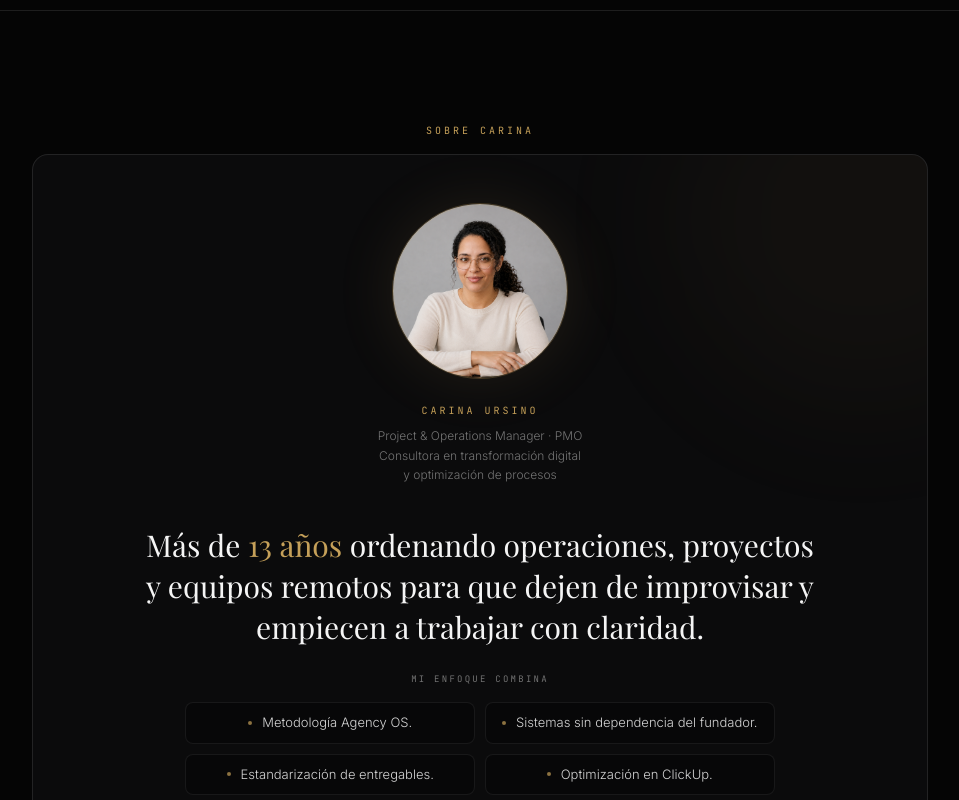
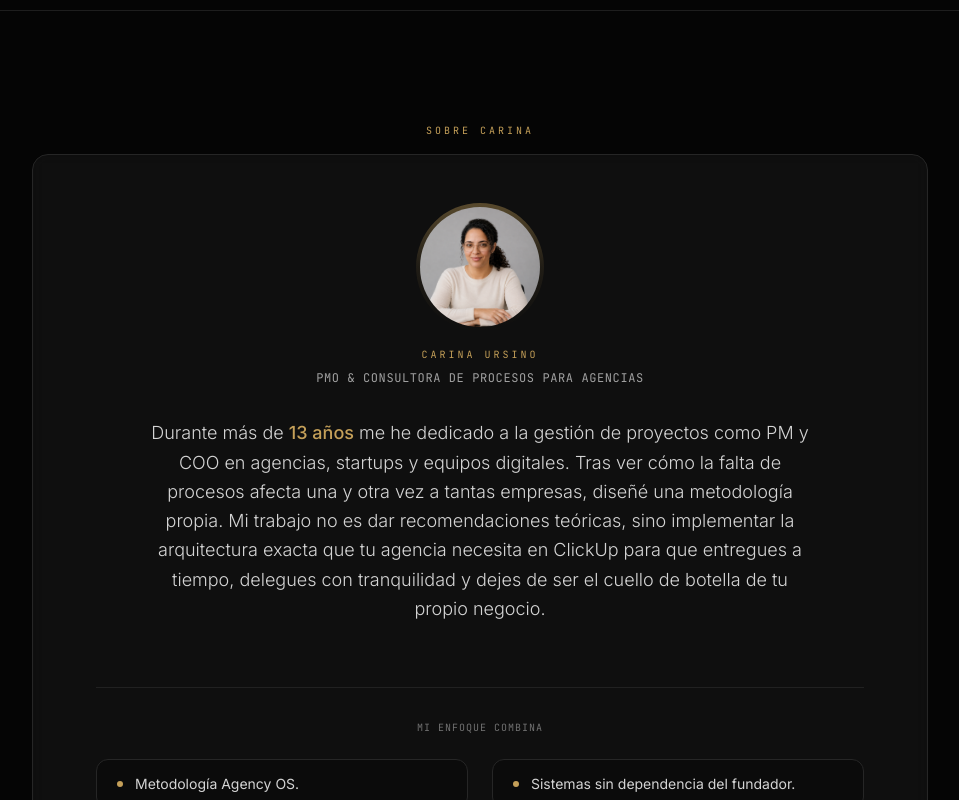
Before and after one commit to carinaeursino-cyber/kleos-agencyos, a React (Vite) app: page /vsl in a window 1280 px wide. Shown: the part 2160-2960 px from the top of the page, without its empty margins (160-1119 px from the left). Built offline with nearby package versions, Linux system fonts and the light colour scheme; a web font is replaced by a local one.

Commit message:
MODIFICAR SECCIÓN SOBRE CARINA

```diff
--- a/src/pages/VslPage.tsx
+++ b/src/pages/VslPage.tsx
@@ -333,83 +333,85 @@ export default function VslPage({ videoUrl = VSL_EMBED_URL }: VslPageProps = {})
         </div>
       </section>
 
-      {/* ── Sobre Carina: la bio card de AboutSection.tsx (foto circular con
-          glow, nombre en gold, subtitulo, titulo destacado y los 6 chips con
-          su receta rounded-lg + border-white/[0.07] + bg-[#070708] + punto
-          bg-gold/70), pero en una sola columna centrada: se elimina el split
-          4/8 del home y todo queda en el eje, como el resto de la landing.
-          Los textos de ancho se capan a max-w-2xl (672px) para que el
-          parrafo y la grilla no estiren los 800px del card; a 672 cada chip
-          queda en ~331px, el texto en ~285px y "Sistemas sin dependencia
-          del fundador." entra en una linea igual que en el home. ── */}
+            {/* ── Sobre Carina: bloque centrado (avatar con anillo dorado, nombre,
+          una linea de autoridad, bio larga y los 6 enfoques bajo un filete).
+          Es TU maquetacion de esta ronda, no la bio card del home: el avatar
+          es mas chico (112/128px vs 144/176), el anillo es un gradiente en vez
+          de border + glow de esquina, y hay un border-t antes de los chips. ── */}
       <section className="relative z-10 border-t border-white/10 px-5 sm:px-6 md:px-12 py-20 md:py-28">
         <div className="mx-auto max-w-4xl text-center">
           <p className="font-mono text-[9px] md:text-[10px] tracking-[0.3em] text-gold uppercase mb-4 select-none">
             Sobre Carina
           </p>
 
-          <div className="relative overflow-hidden rounded-2xl border border-white/10 bg-[#0B0B0C] p-7 transition-colors duration-500 hover:border-gold/25 md:p-12">
-            <div className="absolute -top-32 -right-32 h-96 w-96 rounded-full bg-gold/[0.04] blur-3xl pointer-events-none" />
-
-            <div className="relative flex flex-col items-center text-center">
-              {/* Foto circular con glow dorado, centrada arriba */}
+          {/* Tarjeta Sobre Carina - estructura centrada */}
+          <div className="relative overflow-hidden rounded-2xl border border-neutral-800 bg-neutral-900/60 p-8 backdrop-blur-sm md:p-12">
+            <div className="flex flex-col items-center text-center">
+              {/* Avatar y perfil */}
+              <div className="mb-8 flex flex-col items-center">
+                <div className="relative mb-4 h-28 w-28 rounded-full bg-gradient-to-b from-gold/40 via-gold/10 to-transparent p-1 md:h-32 md:w-32">
                   {carinaPhoto ? (
-                <div className="relative w-36 h-36 md:w-44 md:h-44 rounded-full overflow-hidden border border-gold/30 shadow-[0_0_60px_rgba(197,160,89,0.12)]">
                     <img
                       src={carinaPhoto}
                       alt="Carina Ursino"
-                    className="w-full h-full object-cover"
+                      className="h-full w-full rounded-full object-cover"
                     />
-                  <div className="absolute inset-0 rounded-full ring-1 ring-inset ring-gold/20 pointer-events-none" />
-                </div>
                   ) : (
-                <div className="relative w-36 h-36 md:w-44 md:h-44 rounded-full border border-gold/30 flex items-center justify-center bg-gradient-to-b from-[#0B0B0C] to-[#050505] shadow-[0_0_60px_rgba(197,160,89,0.08)]">
-                  <div className="absolute inset-2 rounded-full border border-gold/10" />
-                  <span className="font-serif text-6xl md:text-7xl text-gold italic font-light select-none">
+                    <div className="flex h-full w-full items-center justify-center rounded-full bg-[#0B0B0C]">
+                      <span className="font-serif text-5xl font-light italic text-gold select-none">
                         C
                       </span>
                     </div>
                   )}
+                </div>
 
-              {/* Nombre en gold, centrado debajo de la foto */}
-              <p className="mt-6 font-mono text-[9px] md:text-[10px] tracking-[0.3em] text-gold uppercase select-none">
+                {/* El nombre va UNA sola vez. Tu bloque tenia un <h3>Carina
+                    Ursino</h3> y debajo un <span>CARINA URSINO</span>: se leia
+                    dos veces. Queda el <h3> (le da jerarquia al bloque para
+                    lectores de pantalla) con la receta del sitio para el nombre
+                    bajo la foto: font-mono + gold + uppercase + 0.3em. */}
+                <h3 className="font-mono text-[9px] md:text-[10px] uppercase tracking-[0.3em] text-gold select-none">
                   Carina Ursino
+                </h3>
+
+                {/* Una sola linea de autoridad, sin el cargo doble en 3 renglones */}
+                <p className="mt-2 text-xs font-mono uppercase tracking-wider text-neutral-400">
+                  PMO &amp; Consultora de Procesos para Agencias
+                </p>
+              </div>
+
+              {/* Bio centrada */}
+              <p className="max-w-2xl text-base md:text-lg leading-relaxed text-neutral-300 font-light select-text">
+                Durante más de <span className="text-gold font-medium">13 años</span>{" "}
+                me he dedicado a la gestión de proyectos como PM y COO en agencias,
+                startups y equipos digitales. Tras ver cómo la falta de procesos
+                afecta una y otra vez a tantas empresas, diseñé una metodología
+                propia. Mi trabajo no es dar recomendaciones teóricas, sino
+                implementar la arquitectura exacta que tu agencia necesita en
+                ClickUp para que entregues a tiempo, delegues con tranquilidad y
+                dejes de ser el cuello de botella de tu propio negocio.
               </p>
 
-              {/* Subtitulo en las 3 lineas del home, centrado */}
-              <p className="mt-2 text-neutral-500 text-xs font-light leading-relaxed select-text">
-                Project &amp; Operations Manager · PMO
-                <br />
-                Consultora en transformación digital
-                <br />y optimización de procesos
-              </p>
+              {/* Pilares / chips, separados de la bio con un filete */}
+              <div className="mt-12 md:mt-16 w-full max-w-3xl border-t border-neutral-800/80 pt-8">
+                <span className="text-[10px] font-mono uppercase tracking-widest text-neutral-500 block mb-6">
+                  MI ENFOQUE COMBINA
+                </span>
 
-              {/* Titulo destacado */}
-              <p className="mt-8 md:mt-10 max-w-2xl font-serif text-xl md:text-2xl lg:text-3xl font-light leading-snug text-neutral-100 select-text">
-                Más de <span className="text-gold font-normal">13 años</span>{" "}
-                ordenando operaciones, proyectos y equipos remotos para que
-                dejen de improvisar y empiecen a trabajar con claridad.
-              </p>
-
-              <p className="mt-6 font-mono text-[9px] tracking-[0.25em] text-neutral-500 uppercase select-none">
-                Mi enfoque combina
-              </p>
-
-              {/* Los 6 chips, 2 x 3 desde sm. justify-center es el unico class
-                  extra: sin el, el punto + el texto quedan pegados a la
-                  izquierda de cada chip y la grilla no lee centrada. */}
-              <div className="mt-4 grid max-w-2xl grid-cols-1 gap-2.5 sm:grid-cols-2">
-                {vslFocus.map((f) => (
+                {/* Los 6 strings ya existen arriba como vslFocus (los consume
+                    solo esta tarjeta), asi que se mapea esa constante en vez de
+                    re-escribir el array aca: mismo render, una sola fuente. */}
+                <div className="grid grid-cols-1 sm:grid-cols-2 gap-x-6 gap-y-3.5 text-left">
+                  {vslFocus.map((item) => (
                     <div
-                    key={f}
-                    className="flex items-center justify-center gap-2.5 rounded-lg border border-white/[0.07] bg-[#070708] px-4 py-2.5"
+                      key={item}
+                      className="flex items-center space-x-3 rounded-xl border border-neutral-800 bg-neutral-950/60 px-5 py-3.5 text-sm text-neutral-300"
                     >
-                    <span className="w-1 h-1 rounded-full bg-gold/70 shrink-0" />
-                    <span className="text-neutral-300 text-[13px] font-light select-text">
-                      {f}
-                    </span>
+                      <span className="h-1.5 w-1.5 rounded-full bg-gold shrink-0"></span>
+                      <span className="select-text">{item}</span>
                     </div>
                   ))}
+                </div>
               </div>
             </div>
           </div>
```
Lines whose indentation alone changed are shown as unchanged.
